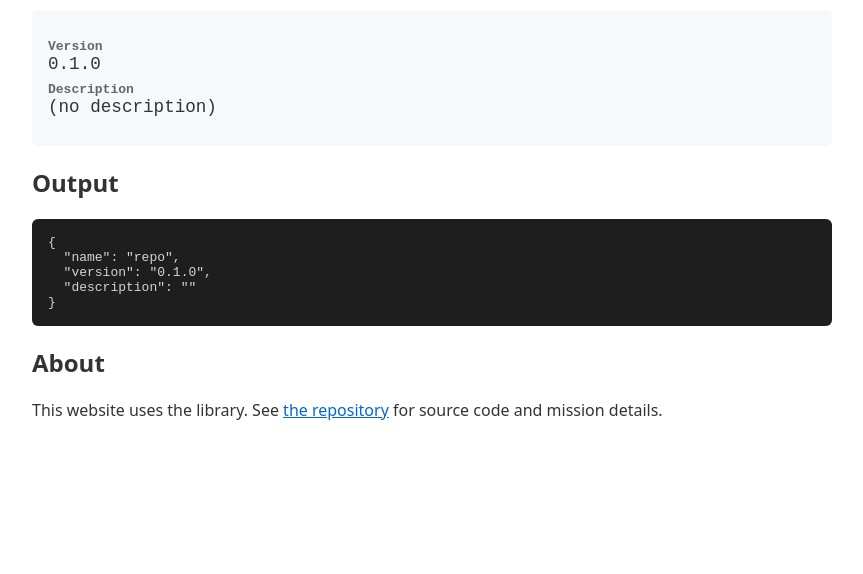
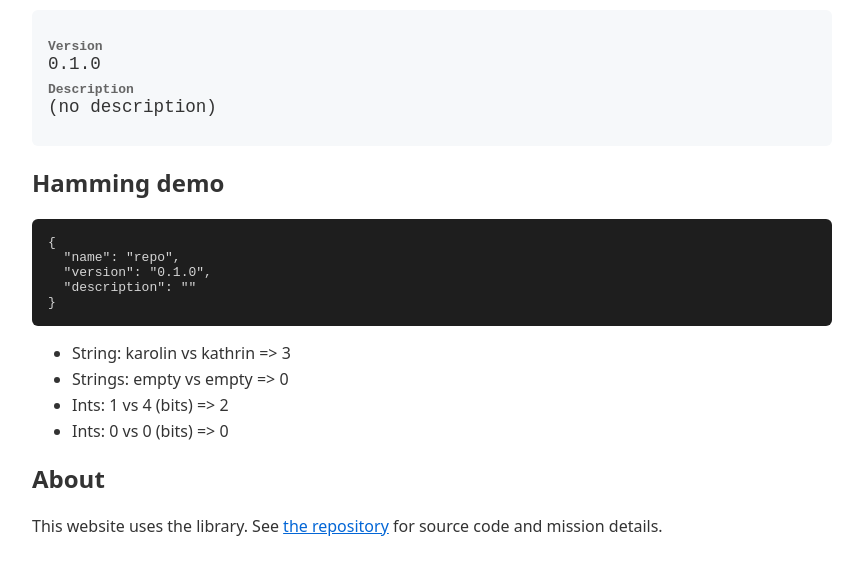
Before and after one commit to xn-intenton-z2a/repository0-random, a website: page src/web/index.html in a window 1280 px wide. Shown: the part 118-692 px from the top of the page, without its empty margins (208-1071 px from the left). Drawn offline with Linux system fonts and the light colour scheme.

Commit message:
agentic-step: transform issue #12

```diff
--- /dev/null
+++ b/docs/lib.js
@@ -0,0 +1,51 @@
+// docs/lib.js
+// Self-contained browser module generated by build-web.cjs.
+// Identity from package.json; functions extracted from src/lib/main.js.
+// Do not edit — regenerate with: npm run build:web
+export const name = "repo";
+export const version = "0.1.0";
+export const description = "";
+
+export function getIdentity() {
+  return { name, version, description };
+}
+
+export function hammingDistanceStrings(a, b) {
+  if (typeof a !== 'string' || typeof b !== 'string') {
+    throw new TypeError('Both arguments must be strings');
+  }
+  const aPts = Array.from(a);
+  const bPts = Array.from(b);
+  if (aPts.length !== bPts.length) {
+    throw new RangeError('Strings must have the same length (measured in Unicode code points)');
+  }
+  let diff = 0;
+  for (let i = 0; i < aPts.length; i++) {
+    if (aPts[i] !== bPts[i]) diff++;
+  }
+  return diff;
+}
+
+export function hammingDistanceInts(a, b) {
+  const typeA = typeof a;
+  const typeB = typeof b;
+  const okTypeA = (typeA === 'number' || typeA === 'bigint');
+  const okTypeB = (typeB === 'number' || typeB === 'bigint');
+  if (!okTypeA || !okTypeB) {
+    throw new TypeError('Both arguments must be integers (Number or BigInt)');
+  }
+  if (typeA === 'number' && !Number.isInteger(a)) throw new TypeError('Arguments must be integers');
+  if (typeB === 'number' && !Number.isInteger(b)) throw new TypeError('Arguments must be integers');
+
+  const A = BigInt(a);
+  const B = BigInt(b);
+  if (A < 0n || B < 0n) throw new RangeError('Arguments must be non-negative');
+
+  let xor = A ^ B;
+  let count = 0;
+  while (xor !== 0n) {
+    xor &= (xor - 1n);
+    count++;
+  }
+  return count;
+}
--- a/src/lib/main.js
+++ b/src/lib/main.js
@@ -39,6 +39,49 @@ export function main(args) {
   console.log(`${name}@${version}`);
 }
 
+// Hamming distance between two equal-length Unicode strings (code points)
+export function hammingDistanceStrings(a, b) {
+  if (typeof a !== 'string' || typeof b !== 'string') {
+    throw new TypeError('Both arguments must be strings');
+  }
+  const aPts = Array.from(a);
+  const bPts = Array.from(b);
+  if (aPts.length !== bPts.length) {
+    throw new RangeError('Strings must have the same length (measured in Unicode code points)');
+  }
+  let diff = 0;
+  for (let i = 0; i < aPts.length; i++) {
+    if (aPts[i] !== bPts[i]) diff++;
+  }
+  return diff;
+}
+
+// Hamming distance between two non-negative integers (bitwise)
+// Accepts Number (integers) or BigInt. Throws TypeError for non-integers, RangeError for negatives.
+export function hammingDistanceInts(a, b) {
+  const typeA = typeof a;
+  const typeB = typeof b;
+  const okTypeA = (typeA === 'number' || typeA === 'bigint');
+  const okTypeB = (typeB === 'number' || typeB === 'bigint');
+  if (!okTypeA || !okTypeB) {
+    throw new TypeError('Both arguments must be integers (Number or BigInt)');
+  }
+  if (typeA === 'number' && !Number.isInteger(a)) throw new TypeError('Arguments must be integers');
+  if (typeB === 'number' && !Number.isInteger(b)) throw new TypeError('Arguments must be integers');
+
+  const A = BigInt(a);
+  const B = BigInt(b);
+  if (A < 0n || B < 0n) throw new RangeError('Arguments must be non-negative');
+
+  let xor = A ^ B;
+  let count = 0;
+  while (xor !== 0n) {
+    xor &= (xor - 1n);
+    count++;
+  }
+  return count;
+}
+
 if (isNode) {
   const { fileURLToPath } = await import("url");
   if (process.argv[1] === fileURLToPath(import.meta.url)) {
--- a/src/web/index.html
+++ b/src/web/index.html
@@ -15,6 +15,8 @@
     .identity dt { font-weight: bold; color: #666; }
     .identity dd { margin: 0 0 0.5rem 0; font-size: 1.1rem; }
     #demo-output { background: #1e1e1e; color: #d4d4d4; padding: 1rem; border-radius: 6px; font-family: monospace; white-space: pre-wrap; min-height: 2rem; }
+    .examples { margin-top: 1rem; }
+    .examples li { margin: 0.25rem 0; }
   </style>
 </head>
 <body>
@@ -27,17 +29,34 @@
       <dd id="lib-description">loading...</dd>
     </dl>
   </div>
-  <h2>Output</h2>
+  <h2>Hamming demo</h2>
   <div id="demo-output">Loading library...</div>
+  <ul class="examples" id="examples-list"></ul>
   <h2>About</h2>
   <p>This website uses the library. See <a href="https://github.com/xn-intenton-z2a/repository0">the repository</a> for source code and mission details.</p>
   <script type="module">
     try {
-      const { name, version, description } = await import('./lib.js');
+      const lib = await import('./lib.js');
+      const { name, version, description, hammingDistanceStrings, hammingDistanceInts } = lib;
       document.getElementById('lib-name').textContent = name;
       document.getElementById('lib-version').textContent = version;
       document.getElementById('lib-description').textContent = description || '(no description)';
+
+      // Demo examples
+      const examples = [];
+      examples.push({ title: 'String: karolin vs kathrin', result: hammingDistanceStrings('karolin', 'kathrin') });
+      examples.push({ title: 'Strings: empty vs empty', result: hammingDistanceStrings('', '') });
+      examples.push({ title: 'Ints: 1 vs 4 (bits)', result: hammingDistanceInts(1, 4) });
+      examples.push({ title: 'Ints: 0 vs 0 (bits)', result: hammingDistanceInts(0, 0) });
+
       document.getElementById('demo-output').textContent = JSON.stringify({ name, version, description }, null, 2);
+      const list = document.getElementById('examples-list');
+      for (const ex of examples) {
+        const li = document.createElement('li');
+        li.textContent = `${ex.title} => ${ex.result}`;
+        list.appendChild(li);
+      }
+
       document.title = name + ' v' + version;
     } catch (e) {
       document.getElementById('lib-version').textContent = '(error)';
--- a/src/web/lib.js
+++ b/src/web/lib.js
@@ -1,4 +1,3 @@
 // SPDX-License-Identifier: MIT
-// Copyright (C) 2025-2026 Polycode Limited
-// src/web/lib.js — Browser entry point, re-exports from the library.
-export { name, version, description, getIdentity } from "../lib/main.js";
+// Browser entry point: re-export library functions for the web demo
+export { name, version, description, getIdentity, hammingDistanceStrings, hammingDistanceInts } from "../lib/main.js";
```
Also changed, not shown: docs/index.html (+21 -2 lines), tests/unit/hamming.test.js (added, +51 -0 lines), README.md.
